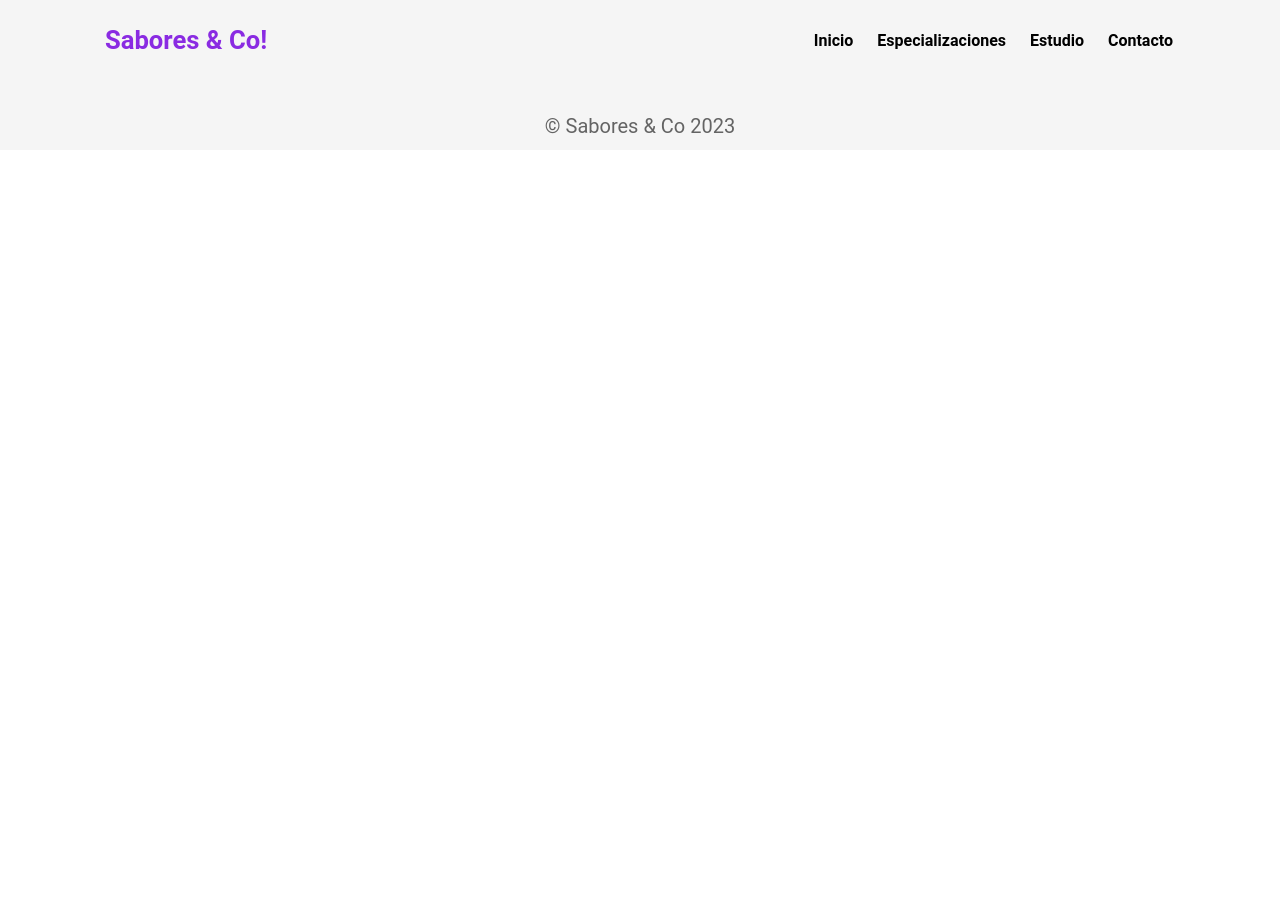
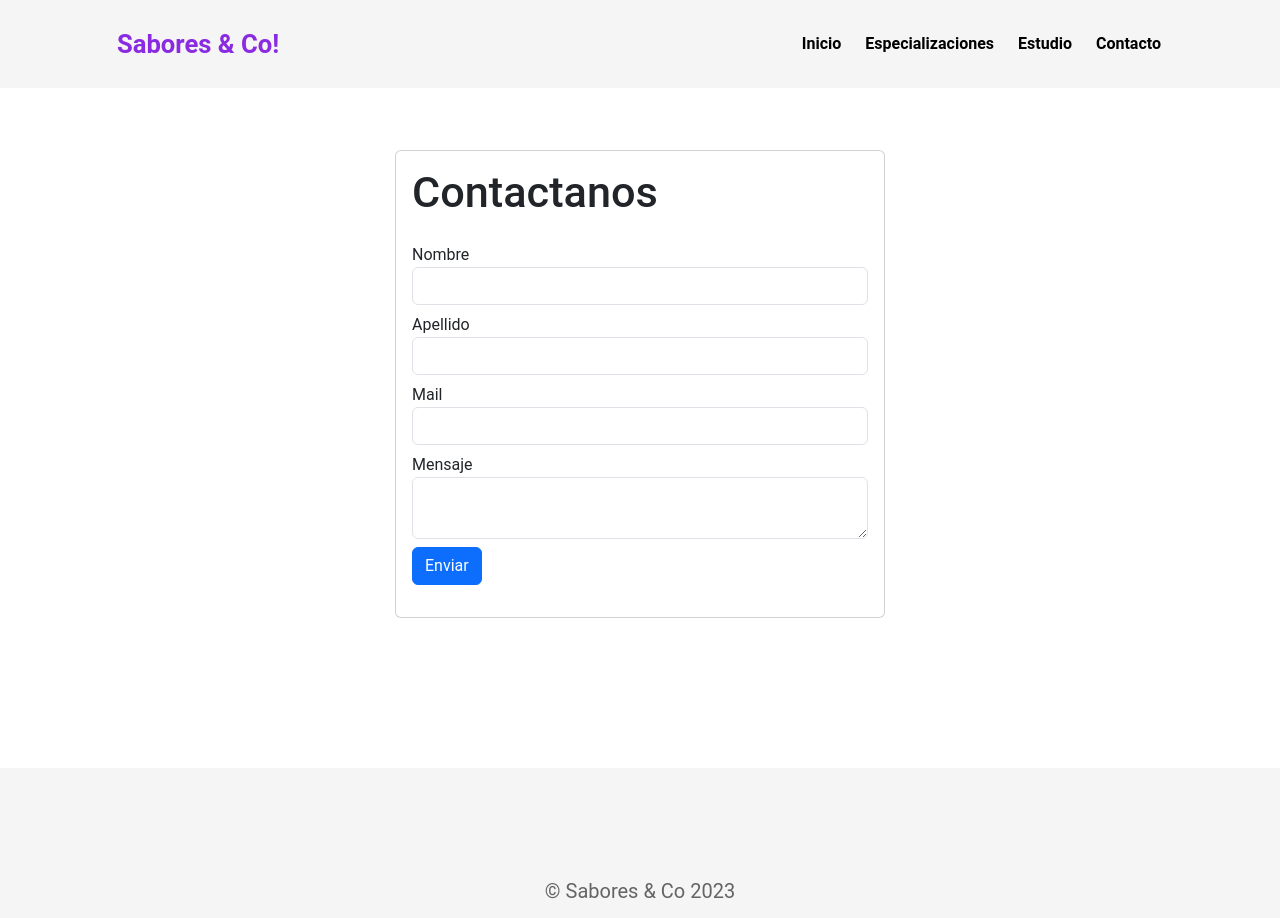
Before and after one commit to IgnacioSalomon/Pre-entrega-2, a plain HTML site: page pages/contacto.html in a window 1280 px wide. Before the commit the page ends 800 px from the top, so only its background shows below. Drawn offline with nearby package versions, Linux system fonts and the light colour scheme.

Commit message:
agregando bootstrap, sidebar a medias

```diff
--- a/pages/contacto.html
+++ b/pages/contacto.html
@@ -4,11 +4,13 @@
     <meta charset="UTF-8">
     <meta http-equiv="X-UA-Compatible" content="IE=edge">
     <meta name="viewport" content="width=device-width, initial-scale=1.0">
+    <link href="https://cdn.jsdelivr.net/npm/bootstrap@5.3.0-alpha3/dist/css/bootstrap.min.css" rel="stylesheet" integrity="sha384-KK94CHFLLe+nY2dmCWGMq91rCGa5gtU4mk92HdvYe+M/SXH301p5ILy+dN9+nJOZ" crossorigin="anonymous">
     <link rel="stylesheet" href="../css/style.css">
     <link rel="icon" href="../assets/icono-saborition.ico">
     <title>Contacto - Sabores & Co</title>
 </head>
-<body>
+
+<body class="bs-body-color">
 
     <header>
         <div class="container">
@@ -22,11 +24,44 @@
         </div>
     </header>
 
+    <section class="d-flex justify-content-center">
+        <div class="card col-sm-6 p-3">
+            <div class="mb-3">
+                <h2>Contactanos</h2>
+            </div>
+            <div class="mb-2">
+                <form action="">
+                    <div class="mb-2">
+                        <label for="nombre">Nombre</label>
+                        <input type="text" class="form-control" name="nombre" id="nombre">
+                    </div>
+                    <div class="mb-2">
+                        <label for="apellido">Apellido</label>
+                        <input type="text" class="form-control" name="apellido" id="apellido">
+                    </div>
+                    <div class="mb-2">
+                        <label for="mail">Mail</label>
+                        <input type="text" class="form-control" name="mail" id="mail">
+                    </div>
+                    <div class="mb-2">
+                        <label for="mensaje">Mensaje</label>
+                        <textarea name="mensaje" id="mensaje" class="form-control"></textarea>
+                    </div>
+                    <div class="mb-2">
+                        <button class="btn btn-primary">Enviar</button>
+                    </div>
+                </form>
+            </div>
+        </div>
+    </section>
+
     <footer>
         <div class="container">
             <p>&copy; Sabores & Co 2023</p>
         </div>
     </footer>
 
+    <script src="https://cdn.jsdelivr.net/npm/bootstrap@5.3.0-alpha3/dist/js/bootstrap.bundle.min.js" integrity="sha384-ENjdO4Dr2bkBIFxQpeoTz1HIcje39Wm4jDKdf19U8gI4ddQ3GYNS7NTKfAdVQSZe" crossorigin="anonymous"></script>
+
 </body>
 </html>
```
Also changed, not shown: css/style.css, scss/style.scss (added), 1 other file.
